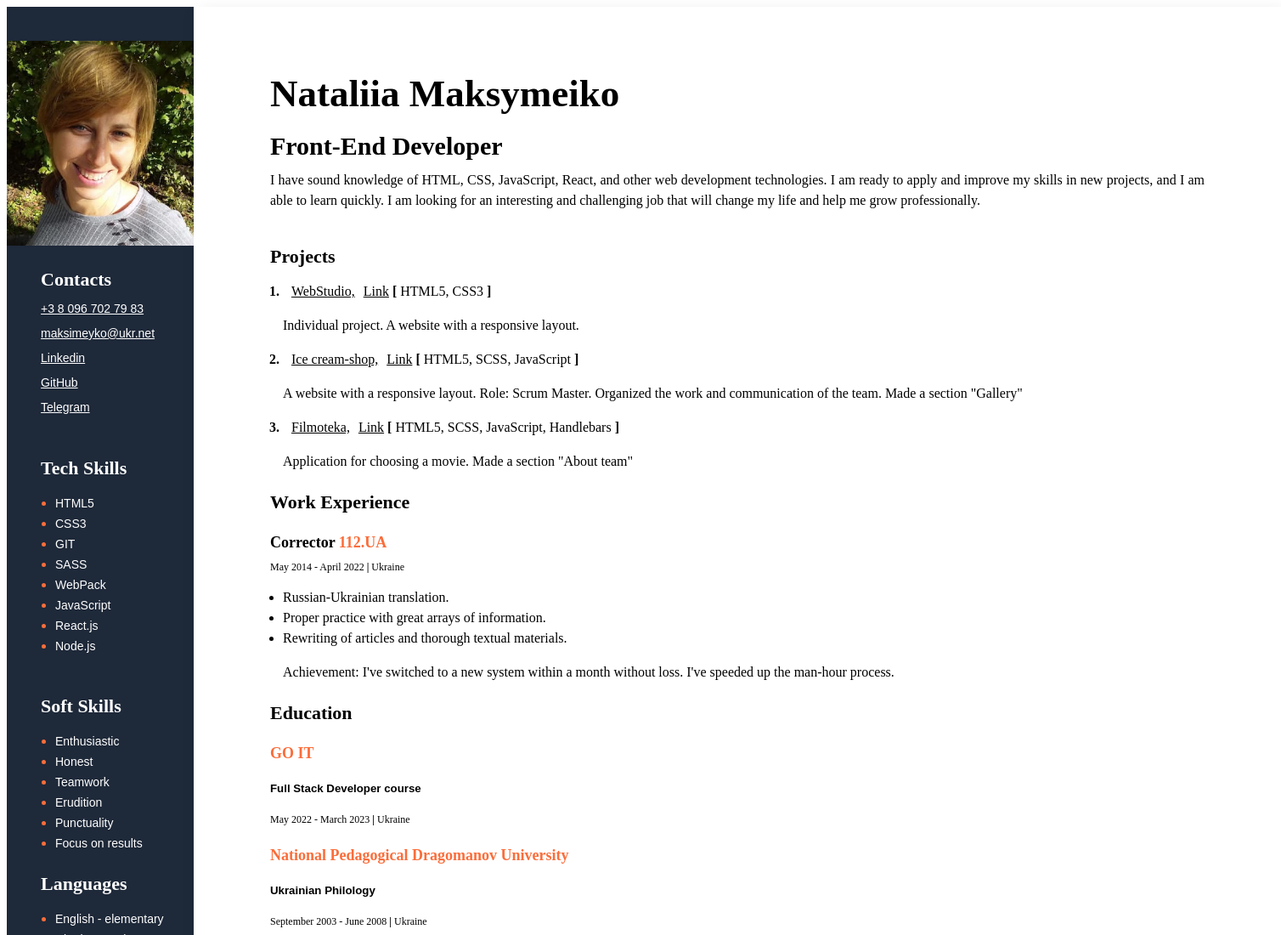
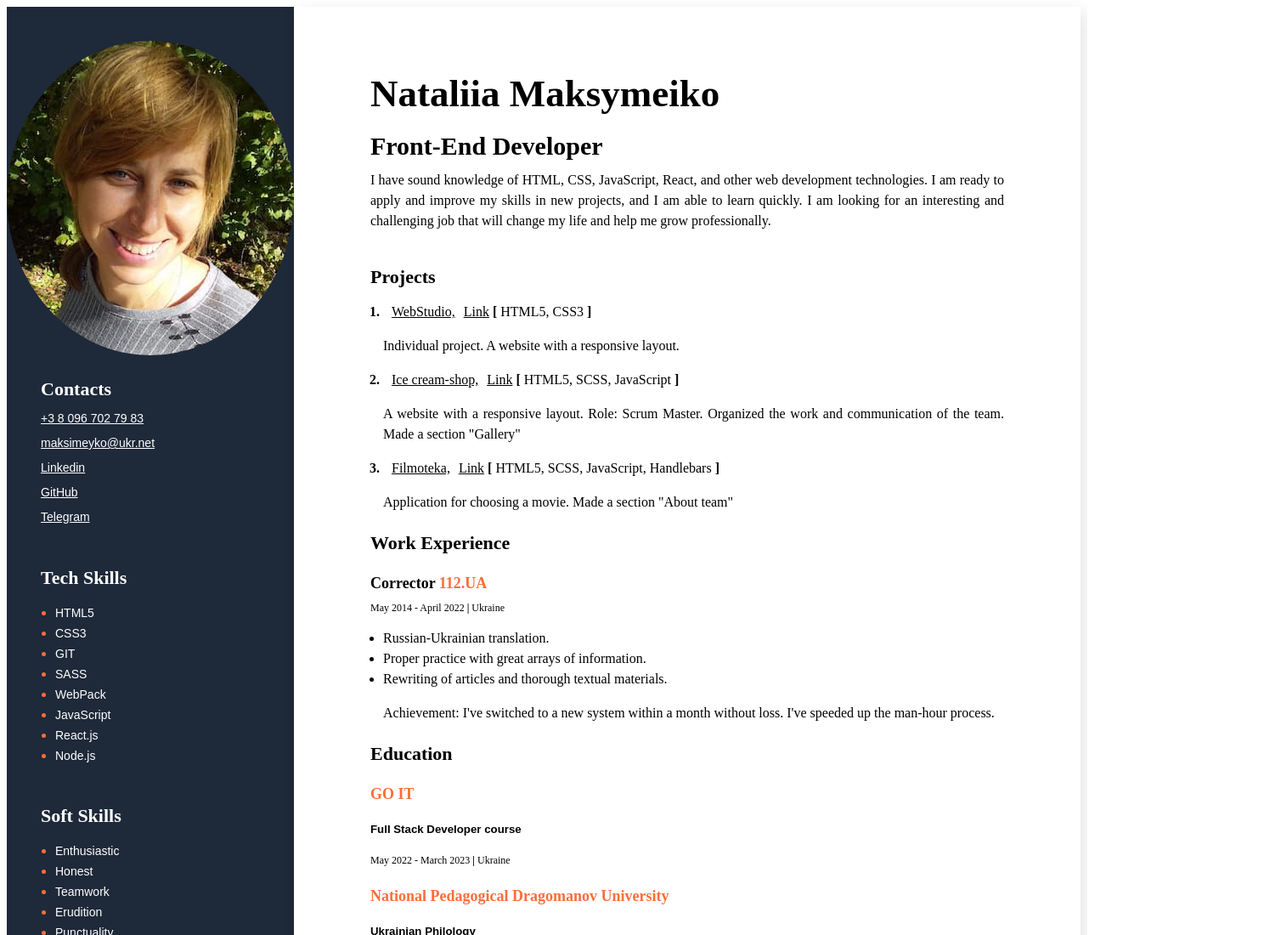
Before and after one commit to NataliiaMax/my-cv, a website: page index.html in a window 1280 px wide. Shown: the top 1100 px of the page at 85% size, 1508 px wide, since content can reach past the window. Drawn offline with Linux system fonts and the light colour scheme.

Commit message:
update file

```diff
--- a/index.html
+++ b/index.html
@@ -122,7 +122,7 @@
 
         <!--Sidebar-->
         <aside class="sidebar">
-            <img class="sidebar-photo"  width="220" src="./images/photoResume.jpg" alt="my photo" class="photo">
+            <img class="sidebar-photo"  width: 220px; src="./images/photoResume.jpg" alt="my photo" class="photo">
             <!--Contacts-->
             <div class="contacts">
                 <h3 class="sidebar-title">Contacts</h3>
--- a/styles/styles.css
+++ b/styles/styles.css
@@ -8,7 +8,7 @@ body {
     display: flex;
     flex-direction: row-reverse;
     background-color: #E5E5E5;
-    width: 1500px;
+    /* width: 1500px; */
     margin: 0;
 }
 
@@ -163,12 +163,15 @@ body {
 .sidebar {
     background-color: #1E2939;
     padding-top: 40px;
+    box-sizing: 570px;
     width: 570 px;
 }
 
 .sidebar-photo {
     height: 50 px;
     margin-bottom: 50 px;
+    border-radius: 50%;
+
 }
 
 .contacts {
```
